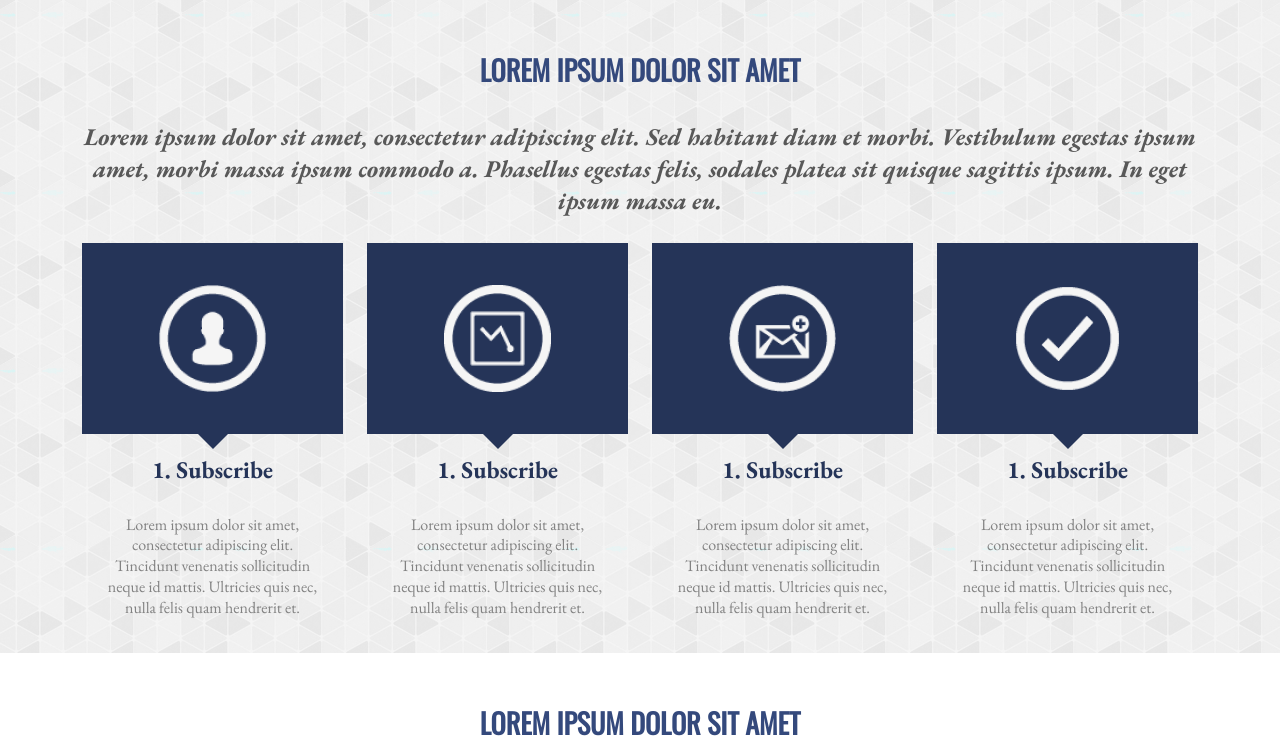
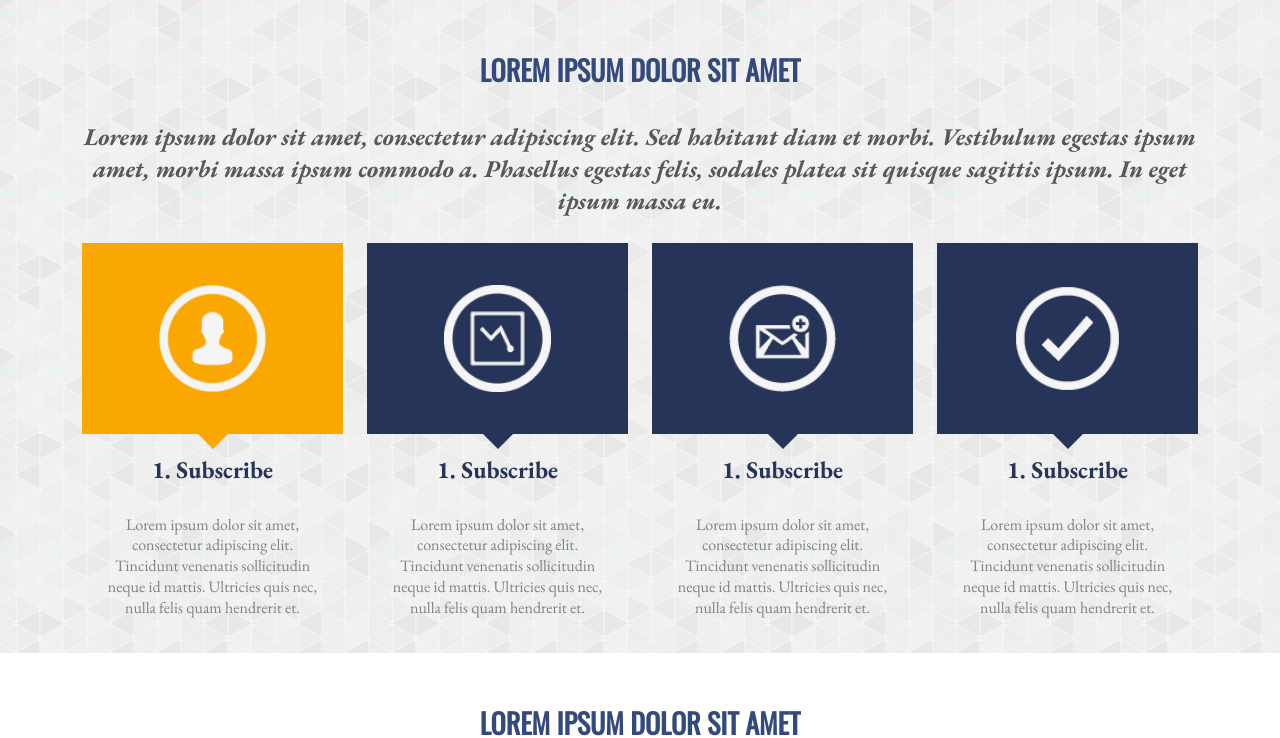
Before and after one commit to RMdas108/day-20, a plain HTML site: page index.html in a window 1280 px wide. In both pictures the pointer is over the element 212 px from the left and 1224 px from the top of the page. Shown: the part 886-1624 px from the top of the page. Drawn offline with nearby package versions, Linux system fonts and the light colour scheme.

Commit message:
незначні зміни

```diff
--- a/css/style.css
+++ b/css/style.css
@@ -173,6 +173,16 @@ input:focus {
 }
 .steps {
   background-image: url(../img/bg_01.png);
+}
+.step div:hover{
+  background-color: var(--orange);
+  transition: 0.2s;
+  cursor: pointer;
+}
+.step div:hover:after{
+border-top: 20px solid var(--orange);
+transition: 0.2s;
+cursor: pointer;
 }
 .gallery .wrap {
   height: 203px;
@@ -524,18 +534,16 @@ input:focus {
 }
 .video_section ul {
   list-style-type: none;
-  color: #747171;
   padding: 0;
 }
 .video_section i {
   margin-right: 20px;
   font-size: 14px;
 }
-.video_section ul li {
+.video_section li {
   padding: 7px;
   font-size: 18px;
 }
-
 .video_section img {
   display: block;
   width: 100%;
--- a/index.html
+++ b/index.html
@@ -20,7 +20,7 @@
 <body>
    <section class="top">
       <div class="container">
-         <div class="row justify-content-start align-items-center">
+         <div class="row align-items-center">
             <div class=" logo col col-md-4 col-xl-2">
                <img src="img/logo.png" alt="Logo">
             </div>
```
Also changed, not shown: img/tyneone.png (added).
